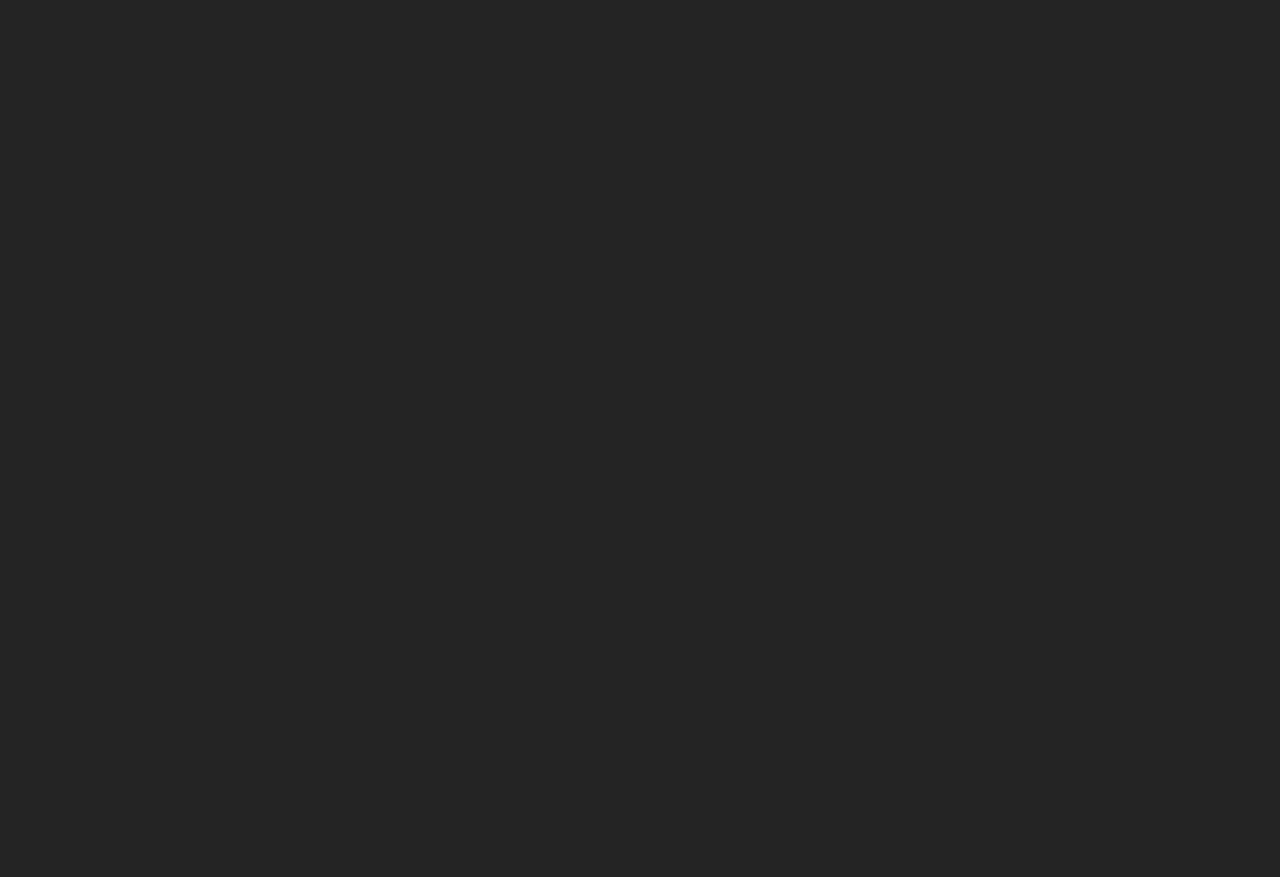
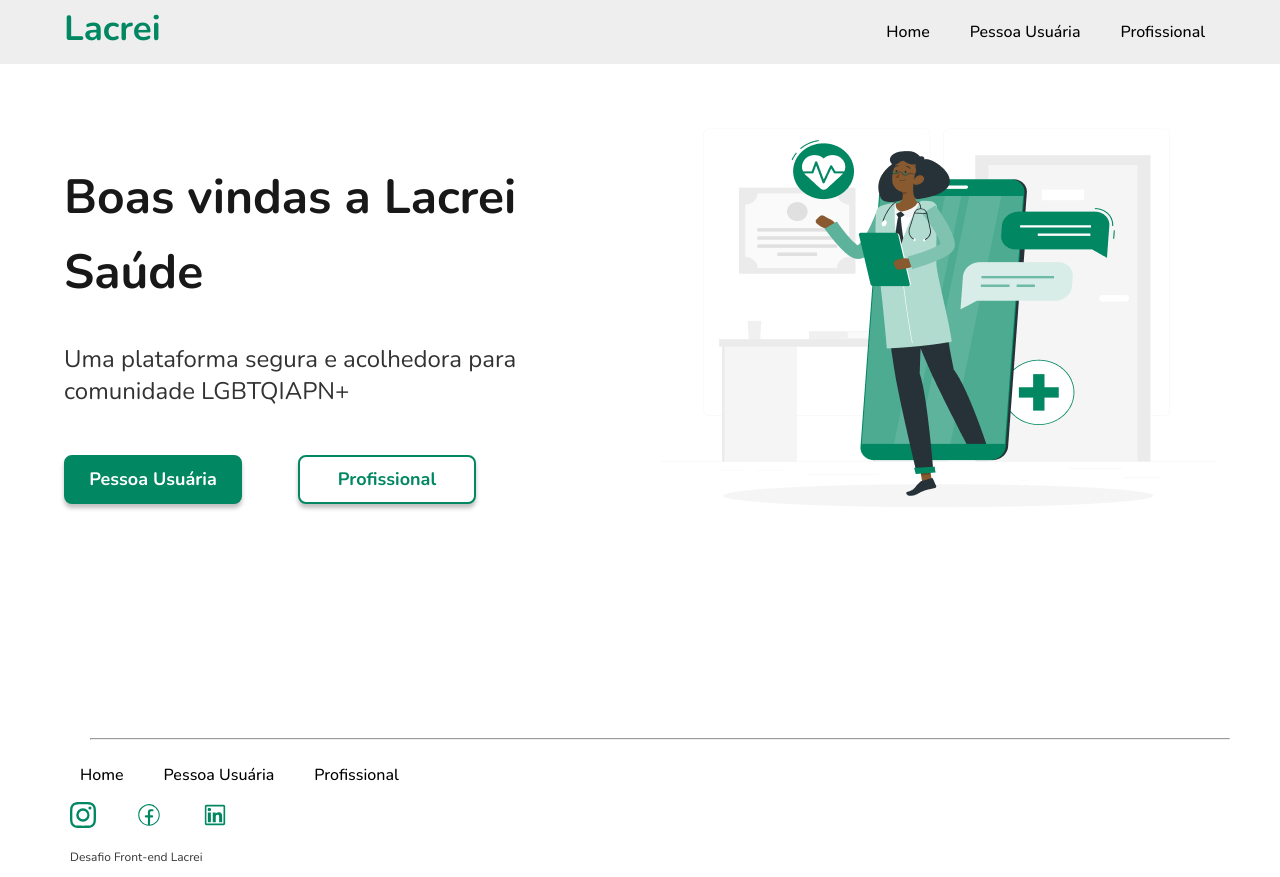
Before and after one commit to pedrohsilvah/front-end-lacrei, a React (Vite) app in the folder frontend-lacrei/: page / in a window 1280 px wide. Before the commit this address had no page. Before the commit the page ends 800 px from the top, so only its background shows below. Built offline with nearby package versions, Linux system fonts and the light colour scheme.

Commit message:
arrumando rotas

```diff
--- a/frontend-lacrei/src/App.tsx
+++ b/frontend-lacrei/src/App.tsx
@@ -11,13 +11,13 @@ function App() {
   return (
         <BrowserRouter>
           <Routes>
-            <Route path='/front-end-lacrei' element={<Home />} />
+            <Route path='/' element={<Home />} />
           </Routes>
           <Routes>
-            <Route path='/front-end-lacrei/pessoa-usuaria' element={<UserPerson />} />
+            <Route path='/pessoa-usuaria' element={<UserPerson />} />
           </Routes>
           <Routes>
-            <Route path='/front-end-lacrei/profissional' element={<Profissional />} />
+            <Route path='/profissional' element={<Profissional />} />
           </Routes>
         </BrowserRouter>
   )
--- a/frontend-lacrei/src/components/footer/Footer.tsx
+++ b/frontend-lacrei/src/components/footer/Footer.tsx
@@ -11,9 +11,9 @@ const Footer = () => {
         <FooterBody>
         <Hr />
             <FooterListUl>
-                <FooterListA href="/front-end-lacrei/">Home</FooterListA>
-                <FooterListA href="/front-end-lacrei/pessoa-usuaria">Pessoa Usuária</FooterListA>
-                <FooterListA href="/front-end-lacrei/profissional">Profissional</FooterListA>
+                <FooterListA href="/">Home</FooterListA>
+                <FooterListA href="/pessoa-usuaria">Pessoa Usuária</FooterListA>
+                <FooterListA href="/profissional">Profissional</FooterListA>
             </FooterListUl>
             <DivRedes>
                 <LinkRedes href="https://www.instagram.com/lacrei.saude/    " target="_blank">
```
